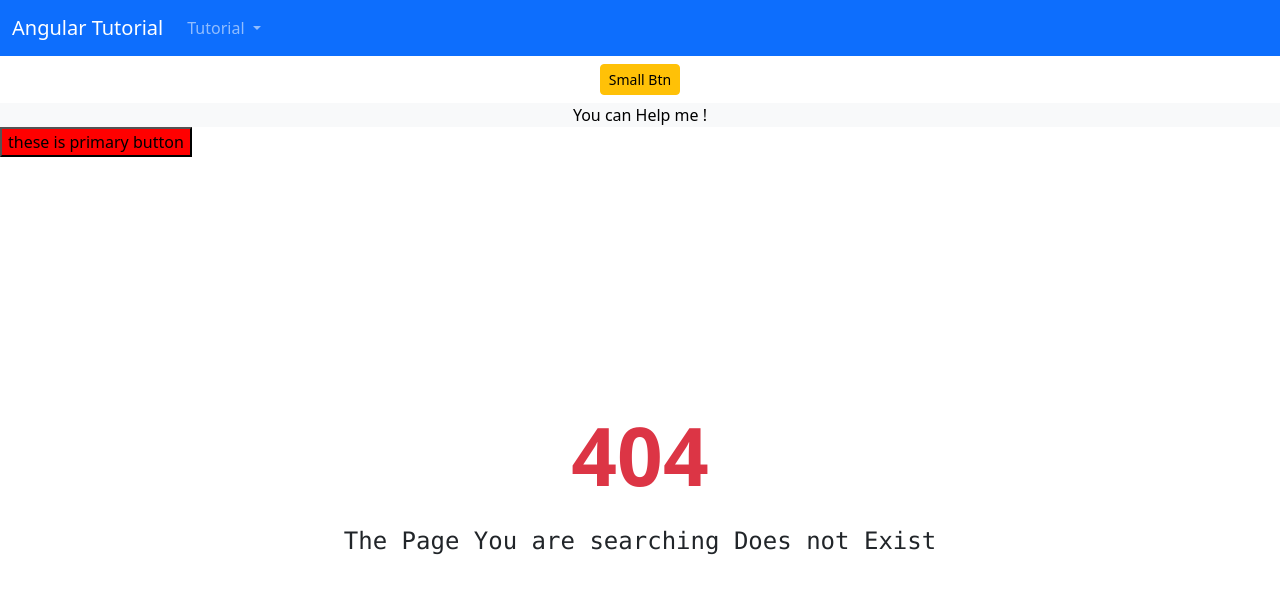
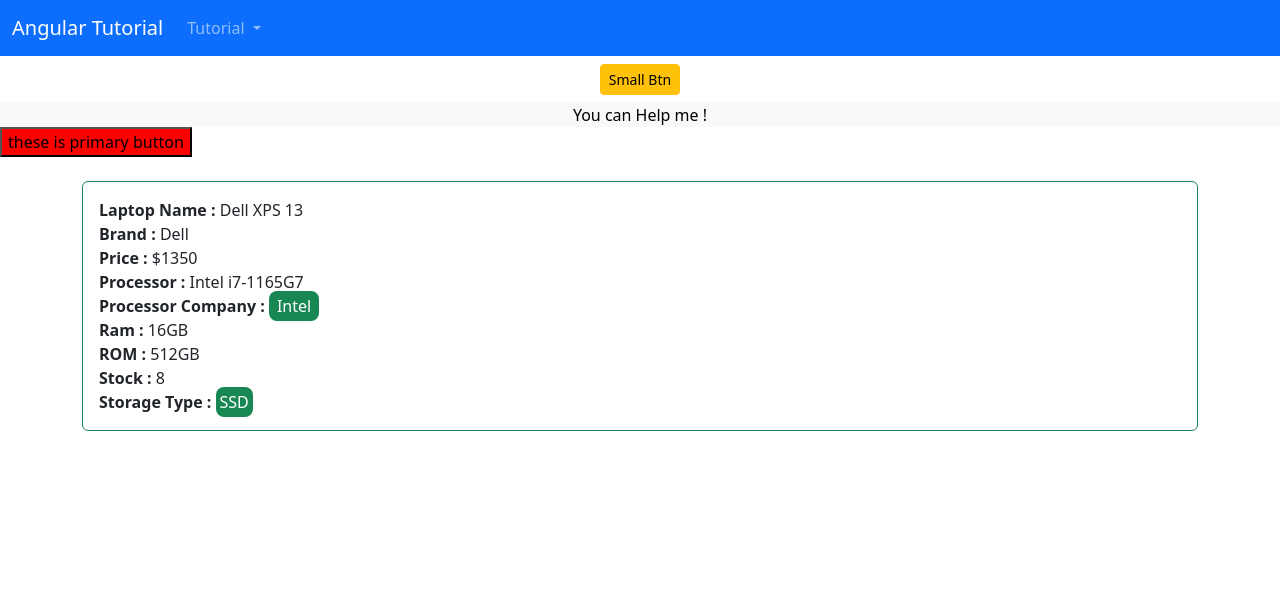
Before and after one commit to PrathameshSystenics/Angular_Tutorial, an Angular app in the folder AngularTut/: page /routeparam/1 in a window 1280 px wide. Before the commit this address had no page. Shown: the top 594 px of the page. Built offline with nearby package versions, Linux system fonts and the light colour scheme.

Commit message:
Route Parameter Tutorial

```diff
--- a/AngularTut/src/app/Pages/router-tut/router-tut.component.html
+++ b/AngularTut/src/app/Pages/router-tut/router-tut.component.html
@@ -1,7 +1,7 @@
 <div class="container">
 
-  <h3>
-    Routing by Navigate Method & NavigateByUrl using Programatically
+  <h3 class="mt-3">
+    1. Routing by Navigate Method & NavigateByUrl using Programatically
   </h3>
   <button class="btn btn-danger me-3" (click)="onBtnNavigate()">
     Navigate to Binding by Navigate Method
@@ -14,4 +14,12 @@
   </div>
   <hr />
 
+
+  <h3 class="mt-3">2. Route Parameter</h3>
+  <label for="selectlaptop" class="form-label">Select the Laptop Want to View : </label>
+  <select name="laptopindex" id="selectlaptop" #laptopselect class="form-control" (change)="onSelectChange(laptopselect)">
+    <option value="">Select Index</option>
+    <option [value]="laptop" *ngFor="let laptop of laptopIndex">{{laptop+1}}</option>
+  </select>
+  <hr>
 </div>
--- a/AngularTut/src/app/Pages/router-tut/router-tut.component.ts
+++ b/AngularTut/src/app/Pages/router-tut/router-tut.component.ts
@@ -1,14 +1,18 @@
 import { Component, OnInit } from '@angular/core';
 import { ActivatedRoute, Router } from '@angular/router';
+import { LaptopService } from '../../Services/laptop.service';
 
 @Component({
   selector: 'router-tut',
   templateUrl: './router-tut.component.html',
 })
-export class RouterTutComponent {
+export class RouterTutComponent implements OnInit {
+  public laptopIndex: number[] = [];
+
   public constructor(
     public activatedRoute: ActivatedRoute,
-    private route: Router
+    private route: Router,
+    public laptopService: LaptopService
   ) {}
 
   onBtnNavigate() {
@@ -20,4 +24,14 @@
     // when clicked navigate to the specified url using navigate by url method.
     this.route.navigateByUrl('/directive');
   }
+
+  ngOnInit(): void {
+    this.laptopService.Laptops.map((value, index) => {
+      this.laptopIndex.push(index);
+    });
+  }
+
+  onSelectChange(selectEl: HTMLSelectElement) {
+    this.route.navigate(['routeparam', selectEl.value]);
+  }
 }
--- a/AngularTut/src/app/Services/laptop.service.ts
+++ b/AngularTut/src/app/Services/laptop.service.ts
@@ -16,4 +16,9 @@
   OnShowSelectedLaptop(laptop: Laptop) {
     this.OnLaptopClick.emit(laptop);
   }
+
+  // get laptop by its index
+  public laptopByIndex(idx: number): Laptop {
+    return this.Laptops[idx];
+  }
 }
--- a/AngularTut/src/app/app-routing.module.ts
+++ b/AngularTut/src/app/app-routing.module.ts
@@ -11,6 +11,7 @@
 import { ServicesdependencyComponent } from './Pages/servicesdependency/servicesdependency.component';
 import { NotfoundComponent } from './Pages/notfound/notfound.component';
 import { RouterTutComponent } from './Pages/router-tut/router-tut.component';
+import { RouteParamComponent } from './route-param/route-param.component';
 
 // Defining the routes
 const routes: Routes = [
@@ -26,6 +27,9 @@
   { path: 'concepts', component: ConceptsComponent },
   { path: 'services-dependency', component: ServicesdependencyComponent },
   { path: 'routes', component: RouterTutComponent },
+
+  // defining the route parameter with the route
+  { path: 'routeparam/:index', component: RouteParamComponent },
   { path: '**', component: NotfoundComponent },
 ];
 
--- a/AngularTut/src/app/route-param/route-param.component.html
+++ b/AngularTut/src/app/route-param/route-param.component.html
@@ -1 +1,74 @@
-<p>route-param works!</p>
+<div class="container mt-4">
+
+
+  <div *ngIf="selectedLaptop">
+
+    <div class="border border-1 border-success p-3 rounded-2">
+      <div class="text-center">
+        <span *ngIf="selectedLaptop.stock<=0" class="bg-danger text-white py-1 px-3">
+          Out of Stock
+        </span>
+      </div>
+      <span class="d-block">
+        <strong>
+          Laptop Name :
+        </strong>
+        {{selectedLaptop.name}}
+      </span>
+      <span class="d-block">
+        <strong>
+          Brand :
+        </strong>
+        {{selectedLaptop.brandName}}
+      </span>
+      <span class="d-block">
+        <strong>
+          Price :
+        </strong>
+        ${{selectedLaptop.price}}
+      </span>
+      <span class="d-block">
+        <strong>
+          Processor :
+        </strong>
+        {{selectedLaptop.processor}}
+      </span>
+      <span class="d-block">
+        <strong>
+          Processor Company :
+        </strong>
+        <span class="bg-primary text-white px-2 py-1 rounded-3 fs-6"
+          [ngClass]="{'bg-success':selectedLaptop.processorCompany==='Intel','bg-warning text-dark':selectedLaptop.processorCompany==='Ryzen'}">
+          {{selectedLaptop.processorCompany}}
+        </span>
+      </span>
+      <span class="d-block">
+        <strong>
+          Ram :
+        </strong>
+        {{selectedLaptop.ram}}
+      </span>
+      <span class="d-block">
+        <strong>
+          ROM :
+        </strong>
+        {{selectedLaptop.rom}}
+      </span>
+      <span class="d-block">
+        <strong>
+          Stock :
+        </strong>
+        {{selectedLaptop.stock}}
+      </span>
+      <span class="d-block">
+        <strong>
+          Storage Type :
+        </strong>
+        <span class="bg-success text-white p-1 rounded-3" [ngClass]="{'bg-danger':selectedLaptop.storageType==='HDD'}">
+          {{selectedLaptop.storageType}}
+        </span>
+      </span>
+    </div>
+
+  </div>
+</div>
--- a/AngularTut/src/app/route-param/route-param.component.ts
+++ b/AngularTut/src/app/route-param/route-param.component.ts
@@ -1,10 +1,26 @@
-import { Component } from '@angular/core';
+import { Component, OnInit } from '@angular/core';
+import { Laptop } from '../../data/laptop';
+import { ActivatedRoute } from '@angular/router';
+import { LaptopService } from '../Services/laptop.service';
 
 @Component({
-  selector: 'app-route-param',
+  selector: 'route-param',
   templateUrl: './route-param.component.html',
-  styles: ``
 })
-export class RouteParamComponent {
+export class RouteParamComponent implements OnInit {
+  selectedLaptop: Laptop = null as any;
 
+  constructor(
+    private activeRoute: ActivatedRoute,
+    private laptopservice: LaptopService
+  ) {}
+
+  ngOnInit(): void {
+    // Getting the current route id in the component.
+    let laptopindex: number = Number(
+      this.activeRoute.snapshot.paramMap.get('index')
+    );
+
+    this.selectedLaptop = this.laptopservice.laptopByIndex(laptopindex);
+  }
 }
```
